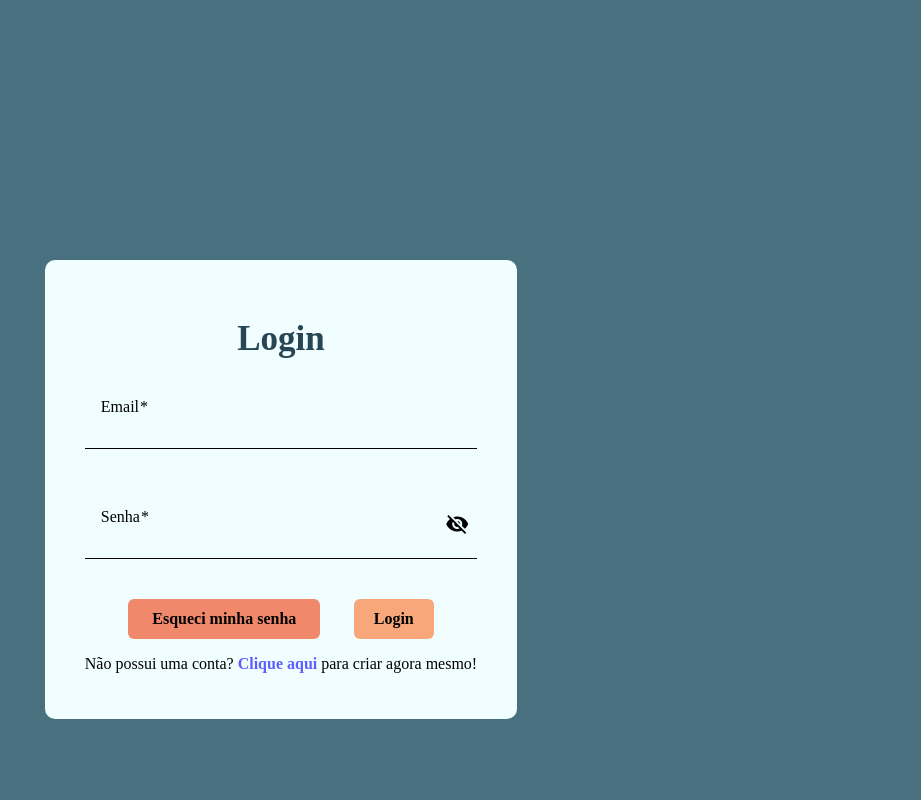
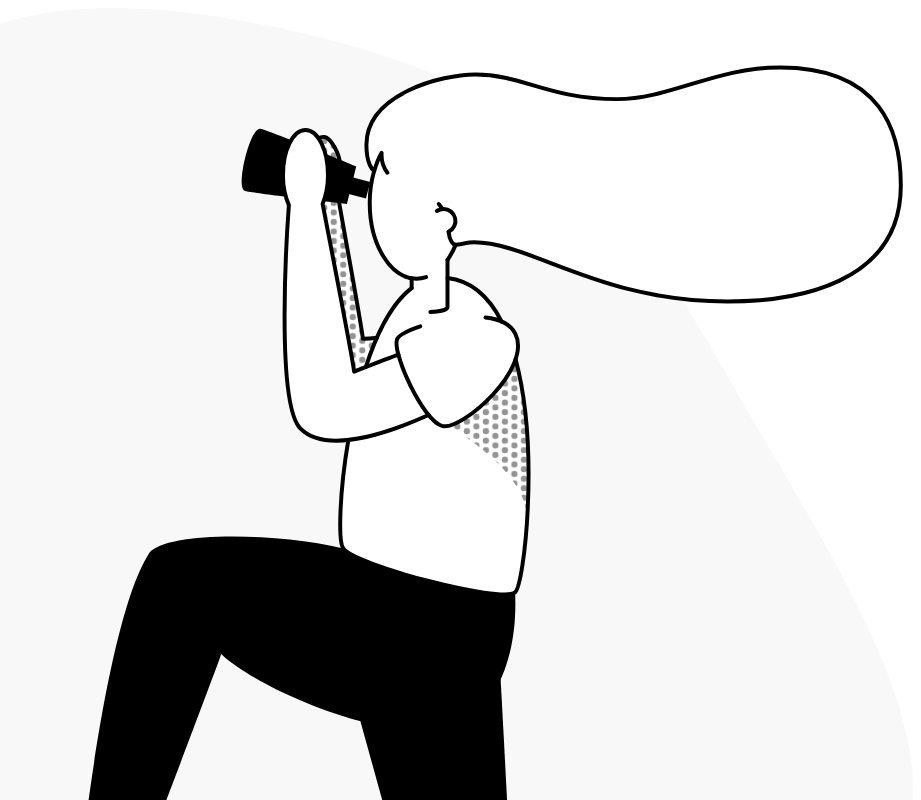
Before and after one commit to RichardPedroso/FoodCare, an Angular app in the folder projeto/frontend/: page /home in a window 1280 px wide. Before the commit this address led to /account/sign-in. Shown: the top 800 px of the page, without its empty margins (359-1280 px from the left). Built offline with nearby package versions, Linux system fonts and the light colour scheme.

Commit message:
refactor: alteracao nas rotas

```diff
--- a/projeto/frontend/src/app/views/account/sign-in/sign-in.component.ts
+++ b/projeto/frontend/src/app/views/account/sign-in/sign-in.component.ts
@@ -67,7 +67,7 @@ export class SignInComponent{
     console.log('verificando as credenciais...');
     if (this.authenticationService.isAuthenticated()) {
       console.log('credeciais validas, navegando para tela principal')
-      this.router.navigate(['/home']);
+      this.router.navigate(['/main']);
       return;
     }
 
@@ -94,7 +94,7 @@ export class SignInComponent{
           console.log('Resultado da busca no json-server:', user);
 
           this.authenticationService.addDataToLocalStorage(user);
-          this.router.navigate(['/home']);
+          this.router.navigate(['/main']);
       },
       error: (err) => {
         console.error('Erro ao tentar autenticar no servidor:', err);
```
Also changed, not shown: projeto/frontend/src/app/app.routes.ts (+8 -4 lines).
